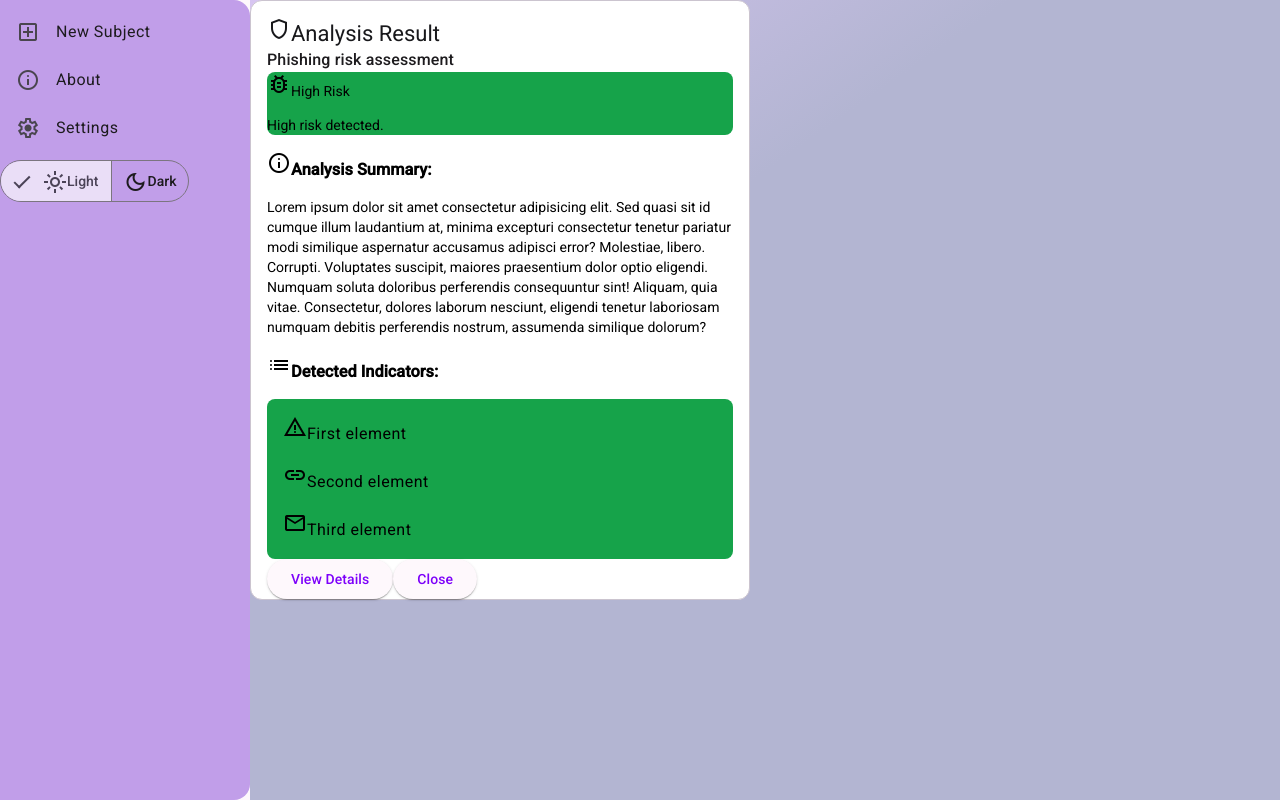
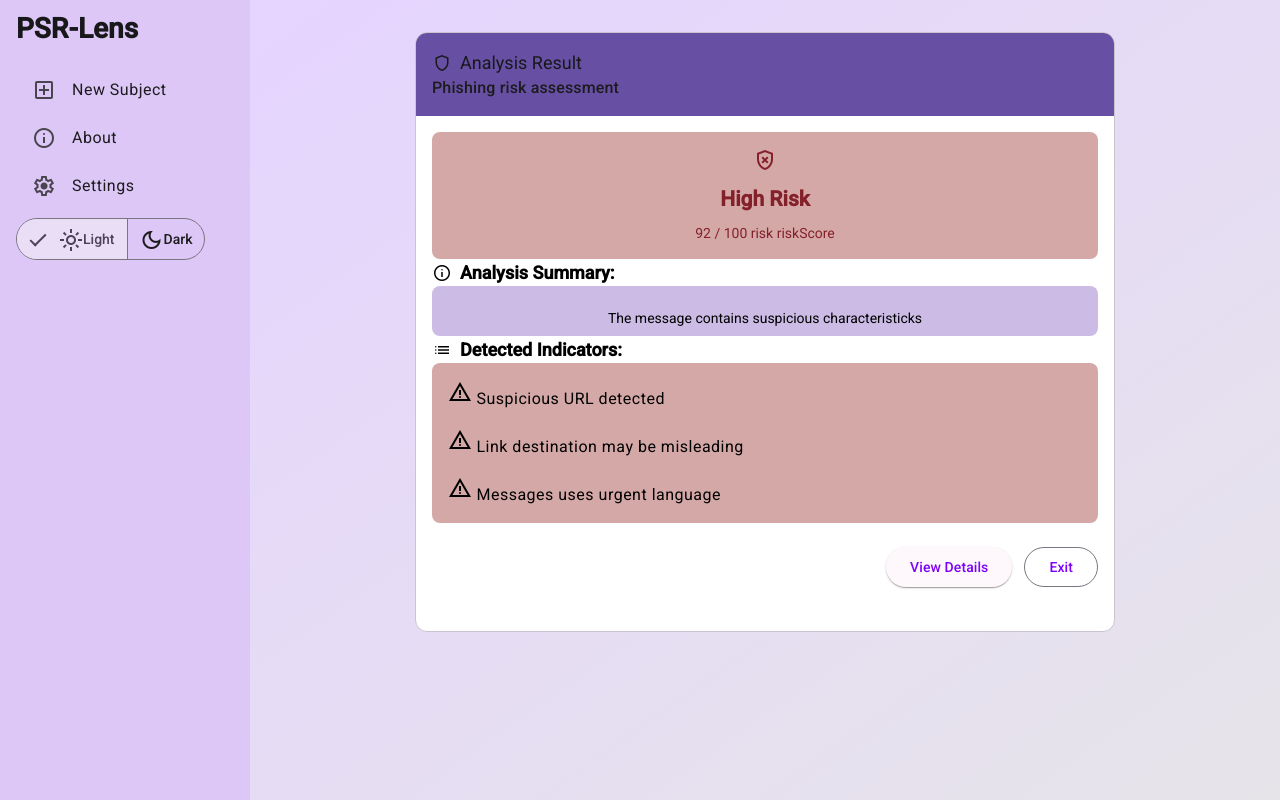
Before and after one commit to PatrikFe3/PSR-Lens-Monorepo, an Angular app in the folder frontend/: page /analysis-results in a window 1280 px wide. Built offline with nearby package versions, Linux system fonts and the light colour scheme.

Commit message:
Finish analysis-result mocked component. Add scss, hotfix for side-nav and header.

```diff
--- a/frontend/src/app/components/analysis-input/analysis-input.html
+++ b/frontend/src/app/components/analysis-input/analysis-input.html
@@ -1,8 +1,8 @@
 <div class="main-Input">
-    <mat-form-field>
+    <mat-form-field class="messageField" appearance="outline">
         <mat-label>Paste your Message</mat-label>
-        <textarea matInput [(ngModel)]="emailContent"></textarea>
+        <textarea matInput [(ngModel)]="emailContent" rows="8"></textarea>
     </mat-form-field>
 
-    <button matButton (click)="onAnalyze()">Analyze</button>
+    <button matButton="filled" (click)="onAnalyze()" class="analyzeBtn">Analyze</button>
 </div>
--- a/frontend/src/app/components/analysis-input/analysis-input.scss
+++ b/frontend/src/app/components/analysis-input/analysis-input.scss
@@ -0,0 +1,27 @@
+.main-Input {
+    display: flex;
+    align-items: center;
+    justify-content: center;
+    flex-direction: column;
+    gap: 1rem;
+    width: 100%;
+    padding: 1rem;
+    box-sizing: border-box;
+}
+
+.messageField {
+    width: 100%;
+    max-width: 700px;
+}
+
+.messageField textarea {
+    min-height: 180px;
+    resize: vertical;
+}
+
+.analyzeBtn {
+    width: 100%;
+    max-width: 700px;
+    min-height: 48px;
+    font-size: 1.125rem;
+}
--- a/frontend/src/app/components/analysis-result/analysis-result.html
+++ b/frontend/src/app/components/analysis-result/analysis-result.html
@@ -1,40 +1,45 @@
+<div class="analysisResultPage">
     <mat-card appearance="outlined" class="cardBody">
         <mat-card-header class="cardHeader">
-        <mat-card-title><mat-icon aria-hidden="true">shield</mat-icon>Analysis Result</mat-card-title>
-        <mat-card-subtitle>
+            <mat-card-title class="sectionTitle"><mat-icon aria-hidden="true">shield</mat-icon>Analysis
+                Result</mat-card-title>
+            <mat-card-subtitle class="riskHeaderSubtitle">
                 Phishing risk assessment
             </mat-card-subtitle>
         </mat-card-header>
 
         <mat-card-content class="cardTitles">
-        <div class="resultsContainer">
-            <mat-icon>bug_report</mat-icon>
-            <span>High Risk</span>
-            <p>High risk detected.</p>
+            <div class="resultsContainer" [class.risk-pass]="analysisResult.riskLevel === 'pass'"
+                [class.risk-warning]="analysisResult.riskLevel === 'warning'"
+                [class.risk-phishing]="analysisResult.riskLevel === 'phishing'">
+                <mat-icon>{{ riskIcon }}</mat-icon>
+                <h2>{{ riskLevelLabel }}</h2>
+                <p>{{ analysisResult.riskScore }} / 100 risk riskScore </p>
             </div>
-        <h3><mat-icon aria-hidden="true">info</mat-icon>Analysis Summary:</h3>
+            <h3 class="sectionTitle"><mat-icon aria-hidden="true">info</mat-icon>Analysis Summary:</h3>
             <div class="analysisSummary">
-            <p>Lorem ipsum dolor sit amet consectetur adipisicing elit. Sed quasi sit id cumque illum laudantium at,
-                minima excepturi consectetur tenetur pariatur modi similique aspernatur accusamus adipisci error?
-                Molestiae, libero. Corrupti.
-                Voluptates suscipit, maiores praesentium dolor optio eligendi. Numquam soluta doloribus perferendis
-                consequuntur sint! Aliquam, quia vitae. Consectetur, dolores laborum nesciunt, eligendi tenetur
-                laboriosam numquam debitis perferendis nostrum, assumenda similique dolorum?
+                <p>
+                    {{analysisResult.summary}}
                 </p>
             </div>
-        <h3><mat-icon aria-hidden="true">list</mat-icon>Detected Indicators:</h3>
-        <div class="detectedIndicators">
-            <mat-list>
-                <mat-list-item><mat-icon aria-hidden="true">warning</mat-icon>First element</mat-list-item>
-                <mat-list-item><mat-icon aria-hidden="true">link</mat-icon>Second element</mat-list-item>
-                <mat-list-item><mat-icon aria-hidden="true">mail</mat-icon>Third element</mat-list-item>
+            <h3 class="sectionTitle"><mat-icon aria-hidden="true">list</mat-icon>Detected Indicators:</h3>
+            <div class="detectedIndicators" [class.risk-phishing]="analysisResult.riskLevel === 'phishing'">
+                <mat-list class="detectedIndicatorsList">
+                    @for (indicator of analysisResult.indicators; track indicator) {
+                    <mat-list-item><mat-icon aria-hidden="true">warning</mat-icon> {{ indicator }} </mat-list-item>
+                    }@empty {
+                    <mat-list-item>No indicators detected.</mat-list-item>
+                    }
                 </mat-list>
             </div>
+            <div class="analysisActions">
                 <button matButton="elevated" class="analysisResulBTN">
                     View Details
                 </button>
-        <button matButton="elevated" class="analysisResulBTN">
-            Close
+                <button matButton="outlined" class="analysisResulBTN">
+                    Exit
                 </button>
+            </div>
         </mat-card-content>
     </mat-card>
+</div>
--- a/frontend/src/app/components/analysis-result/analysis-result.scss
+++ b/frontend/src/app/components/analysis-result/analysis-result.scss
@@ -1,28 +1,59 @@
+mat-card {
+    overflow: hidden;
+}
+
+.analysisResultPage {
+    display: flex;
+    justify-content: center;
+    width: 100%;
+    box-sizing: border-box;
+    padding: clamp(1rem, 4vw, 2rem);
+}
+
 .cardBody {
     background-color: white;
     display: block;
     height: 600px;
-    width: 500px;
+    width: 700px;
+    margin: 0;
 }
 
 .cardHeader {
     background: var(--psr-analysis-header);
+    margin-bottom: 1rem;
+}
+
+.riskHeaderSubtitle {
+    margin-top: 0;
+    margin-bottom: 1rem;
 }
 
 .resultsContainer {
     background: var(--psr-risk-low);
     color: var(--psr-risk-text-pass);
     border-radius: 0.5rem;
+    display: flex;
+    align-items: center;
+    justify-content: center;
+    flex-direction: column;
+    padding: 1rem;
+}
+
+.resultsContainer, p, h2 {
+    margin-bottom: 0;
 }
 
 .analysisSummary {
     background: var(--psr-analysis-summary-div);
     border-radius: 0.5rem;
+    text-align: center;
     color: black;
+    padding: 0.5rem;
 }
 
 .cardTitles {
     color: black;
+    margin-top: 1rem;
 }
 
 .detectedIndicators {
@@ -34,3 +65,45 @@
 .detectedIndicators mat-list-item {
   --mat-list-list-item-label-text-color: black;
 }
+
+.sectionTitle {
+    display: flex;
+    align-items: center;
+    gap: 0.5rem;
+    font-size: 1.125rem;
+    line-height: 1.5;
+    margin-left: 0;
+    margin-bottom: 0;
+    margin-top: 0;
+}
+
+.sectionTitle mat-icon {
+    width: 1.25rem;
+    height: 1.25rem;
+    font-size: 1.25rem;
+    flex-shrink: 0;
+}
+
+// Risk Phases
+.risk-pass {
+    background: var(--psr-risk-low);
+    color: var(--psr-risk-text-pass);
+}
+
+.risk-warning {
+    background: var(--psr-risk-warning, #fff3cd);
+    color: #664d03;
+}
+
+.risk-phishing {
+    background: var(--psr-risk-high, #f8d7da);
+    color: #842029;
+}
+
+.analysisActions {
+    display: flex;
+    justify-content: end;
+    flex-wrap: wrap;
+    gap: 0.75rem;
+    margin-top: 1.5rem;
+}
--- a/frontend/src/app/components/analysis-result/analysis-result.ts
+++ b/frontend/src/app/components/analysis-result/analysis-result.ts
@@ -4,7 +4,7 @@ import { MatIconModule } from '@angular/material/icon';
 import { MatList, MatListItem } from '@angular/material/list';
 import { MatAnchor } from '@angular/material/button';
 import { MatButton } from '@angular/material/button';
-import { MatDivider } from '@angular/material/list';
+import { AnalysisResultsMock } from '../../models/analysis-results-mock';
 
 
 @Component({
@@ -21,4 +21,35 @@ import { MatDivider } from '@angular/material/list';
   styleUrl: './analysis-result.scss',
   templateUrl: './analysis-result.html',
 })
-export class AnalysisResult { }
+export class AnalysisResult {
+  analysisResult: AnalysisResultsMock = {
+    riskScore: 92,
+    riskLevel: 'phishing',
+    summary: 'The message contains suspicious characteristicks',
+    indicators: [
+      'Suspicious URL detected',
+      'Link destination may be misleading',
+      'Messages uses urgent language',
+    ],
+  };
+
+  get riskLevelLabel(): string {
+    const labels = {
+      pass: 'Pass',
+      warning: 'Warning',
+      phishing: 'High Risk',
+    };
+
+    return labels[this.analysisResult.riskLevel];
+  }
+
+  get riskIcon(): string {
+    const icons = {
+      pass: 'verified_user',
+      warning: 'warning',
+      phishing: 'gpp_bad',
+    };
+
+    return icons[this.analysisResult.riskLevel];
+  }
+}
--- a/frontend/src/app/components/navbar/navbar.html
+++ b/frontend/src/app/components/navbar/navbar.html
@@ -1,4 +1,6 @@
-<h1>PSR-Lens</h1>
-<h2>Paste, Scan, Risk</h2>
-<button matButton="outlined" routerLink="/login">Login</button>
-<button matButton="outlined" routerLink="/register">Register</button>
+<div class="headerContainer">
+    <header class="psrHeader">
+        <button matButton="outlined" routerLink="/login">Login</button>
+        <button matButton="outlined" routerLink="/register">Register</button>
+    </header>
+</div>
--- a/frontend/src/app/components/navbar/navbar.scss
+++ b/frontend/src/app/components/navbar/navbar.scss
@@ -0,0 +1,13 @@
+.headerContainer {
+    margin: 0;
+    padding: 0;
+
+}
+
+.psrHeader {
+    display: flex;
+    justify-content: end;
+    flex-direction: row;
+    margin: 1rem;
+    gap: 0.5rem;
+}
--- a/frontend/src/app/components/side-nav/side-nav.html
+++ b/frontend/src/app/components/side-nav/side-nav.html
@@ -1,6 +1,8 @@
 <mat-drawer-container class="example-container">
 
     <mat-drawer mode="side" opened>
+        <div class="matDrawerWrapper">
+            <h1>PSR-Lens</h1>
             <mat-nav-list>
                 <a mat-list-item routerLink="/analysis">
                     <mat-icon matListItemIcon aria-hidden="true">add_box</mat-icon>
@@ -25,6 +27,7 @@
                         aria-hidden="true">dark_mode</mat-icon>Dark</mat-button-toggle>
 
             </mat-button-toggle-group>
+        </div>
     </mat-drawer>
 
     <mat-drawer-content>
--- a/frontend/src/app/components/side-nav/side-nav.scss
+++ b/frontend/src/app/components/side-nav/side-nav.scss
@@ -1,11 +1,16 @@
 .example-container {
     height: 100vh;
+}
+
+.matDrawerWrapper {
+    margin: 1rem;
 }
 
 mat-drawer {
     width: 250px;
     background-color: var(--psr-sidebar);
     color: var(--psr-text);
+    border-radius: 0;
 }
 
 mat-drawer-content {
--- a/frontend/src/styles/_variables.scss
+++ b/frontend/src/styles/_variables.scss
@@ -1,16 +1,22 @@
 html.light-theme {
-    --psr-gradient: linear-gradient(145deg, #d7c5f1 0%, #b3b5d2 35%);
+    --psr-gradient: linear-gradient(145deg, #e5d4ff 0%, #e6e4e9 100%);
 
-    --psr-background: #e0ccf7;
+    --psr-background: #e6e4e9;
     --psr-surface: #ffffff;
     --psr-text: #18181b;
     --psr-text-muted: #71717a;
     --psr-border: #e4e4e7;
-    --psr-sidebar: #c19ee9;
+    --psr-sidebar: #dcc7f6;
 
-    --psr-risk-low: #16a34a;
-    --psr-risk-medium: #d97706;
-    --psr-risk-high: #dc2626;
+    --psr-analysis-header: #6750A4;
+    --psr-analysis-summary-div: #CBBBE5;
+
+    --psr-risk-low: #9bd7b1;
+    --psr-risk-text-pass: #27551A;
+    --psr-risk-medium: #e5c39c;
+    --psr-risk-text-warning: #656437;
+    --psr-risk-high: #d5a8a8;
+    --psr-risk-text-error: #6f2e2e;
 }
 
 html.dark-theme {
```
Also changed, not shown: frontend/src/app/models/analysis-results-mock.ts (+6 -1 lines). Lines whose indentation alone changed are shown as unchanged.
